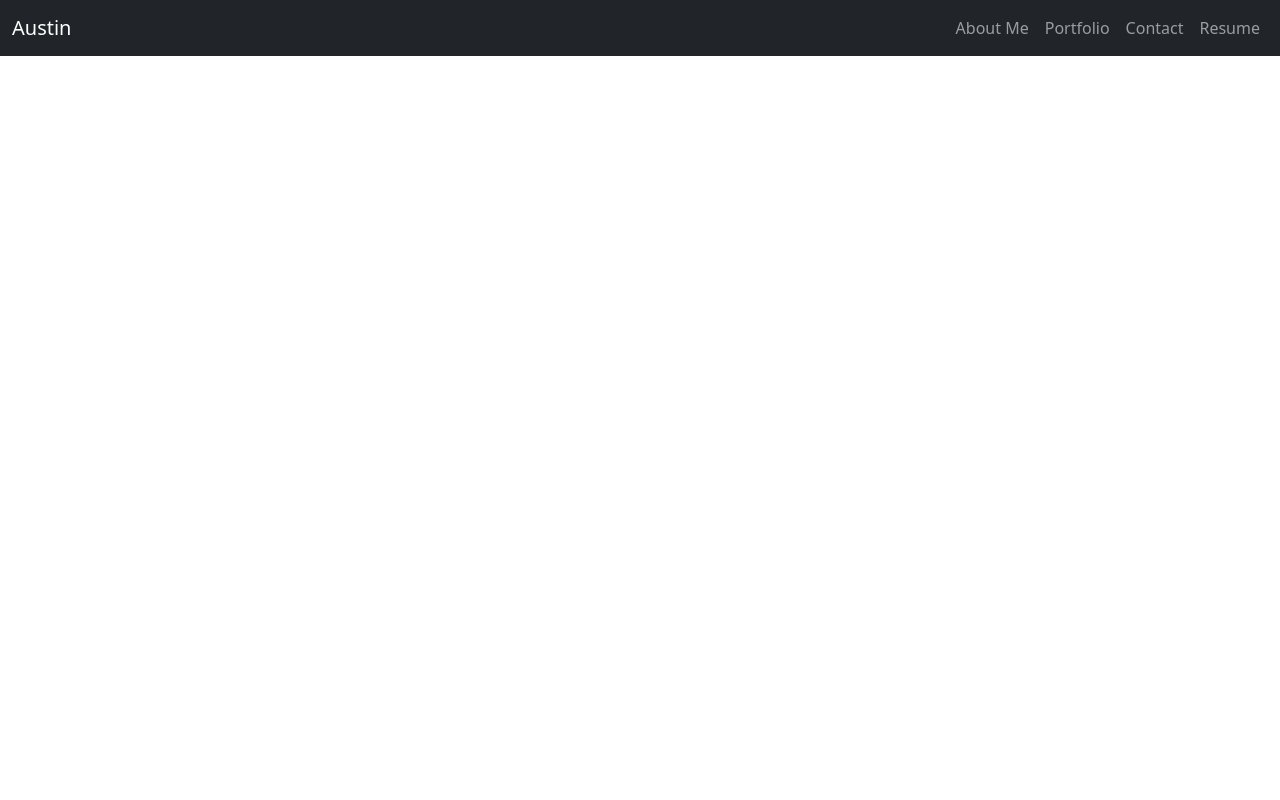
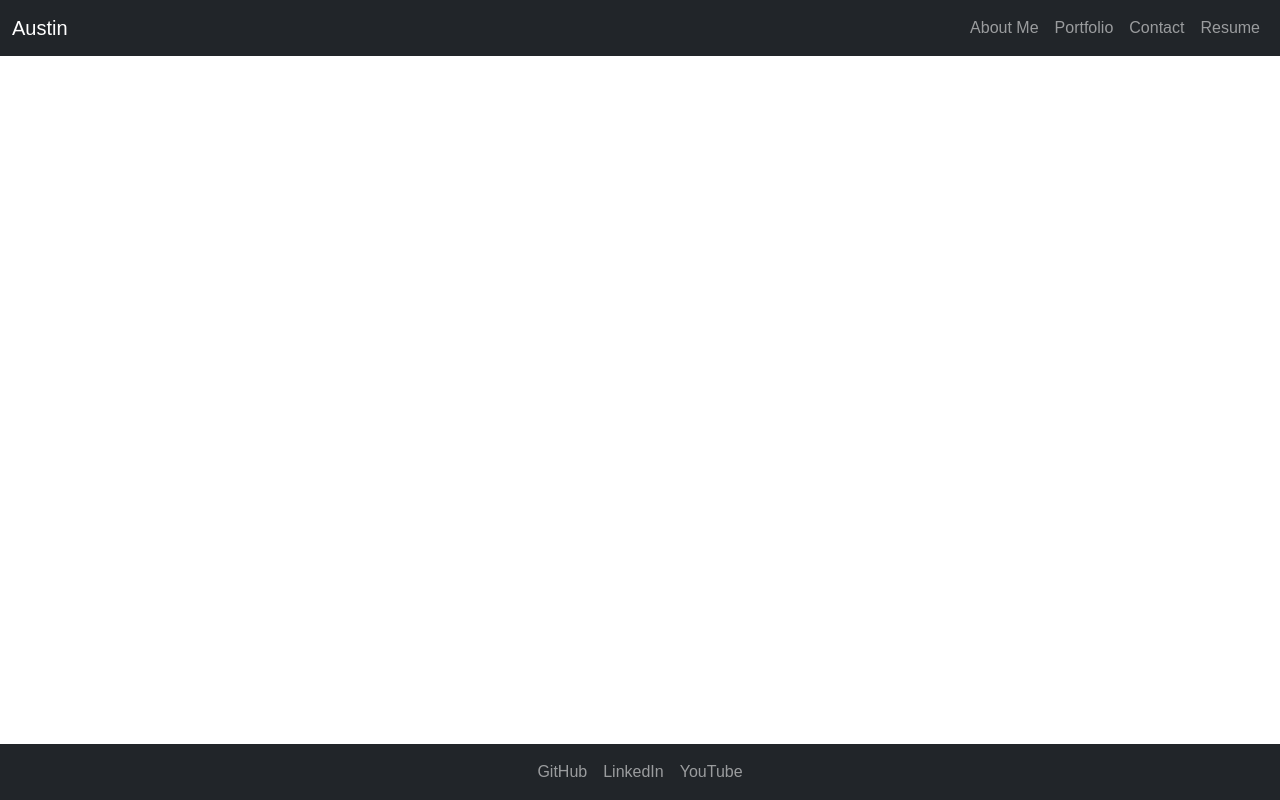
Before and after one commit to kyoriku/react-portfolio, a React (Vite) app: page / in a window 1280 px wide. Built offline with nearby package versions, Linux system fonts and the light colour scheme.

Commit message:
added Footer component with social links, added styling to App.jsx

```diff
--- a/src/App.jsx
+++ b/src/App.jsx
@@ -1,11 +1,14 @@
 import Header from './components/Header';
+import Footer from './components/Footer';
+import './styles/App.css';
 
 function App() {
   return (
-    <>
+    <main className='app-container'>
       <Header />
-    </>
-  )
+      <Footer />
+    </main>
+  );
 }
 
 export default App
--- /dev/null
+++ b/src/components/Footer.jsx
@@ -0,0 +1,23 @@
+import React from 'react';
+
+const Footer = () => {
+  return (
+    <footer className="bg-dark mt-auto">
+      <section className="navbar navbar-expand-sm navbar-dark justify-content-center">
+        <ul className="navbar-nav">
+          <li className="nav-item">
+            <a className="nav-link" href="https://github.com/kyoriku">GitHub</a>
+          </li>
+          <li className="nav-item">
+            <a className="nav-link" href="https://www.linkedin.com/in/austingraham1/">LinkedIn</a>
+          </li>
+          <li className="nav-item">
+            <a className="nav-link" href="https://www.youtube.com/@arcaneviva">YouTube</a>
+          </li>
+        </ul>
+      </section>
+    </footer>
+  );
+}
+
+export default Footer;
--- /dev/null
+++ b/src/styles/App.css
@@ -0,0 +1,12 @@
+* {
+  margin: 0;
+  padding: 0;
+  box-sizing: border-box;
+  font-family: Arial, Helvetica, sans-serif;
+}
+
+.app-container {
+  display: flex;
+  flex-direction: column;
+  min-height: 100vh;
+}
```
